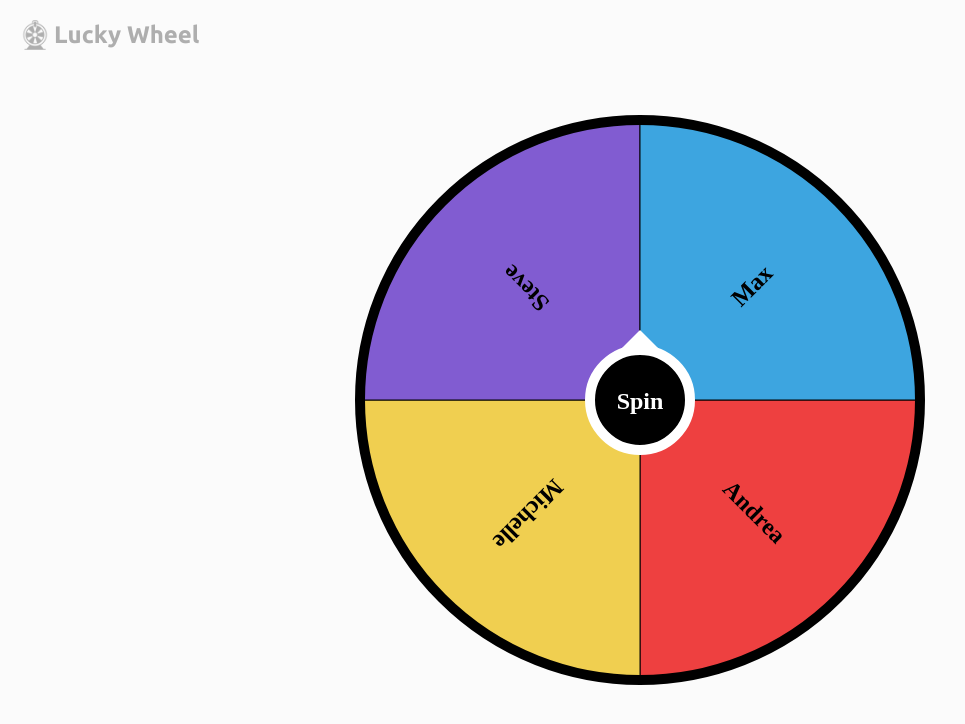
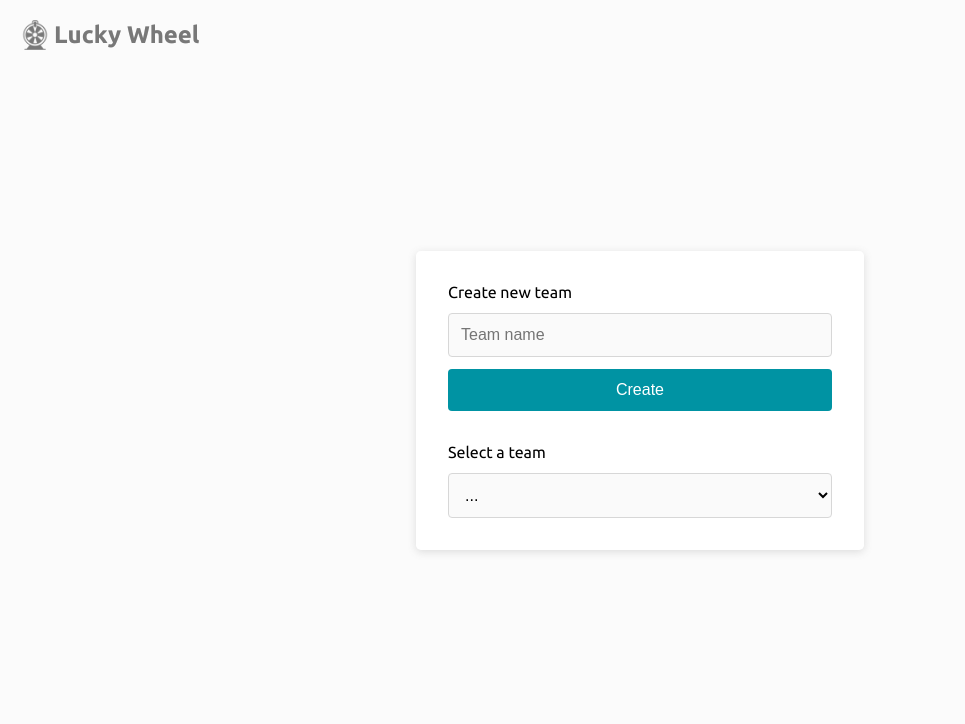
Before and after one commit to fabiansefranek/scrumtoolset, a React (Create React App) app in the folder client/: page /luckywheel in a window 1280 px wide. Shown: the top 724 px of the page, without its empty margins (0-965 px from the left). Built offline with nearby package versions, Linux system fonts and the light colour scheme.

Commit message:
feat(frontend): implement lucky wheel configuration screen prototype

```diff
--- /dev/null
+++ b/client/src/components/LuckyWheelConfigurationScreen.tsx
@@ -0,0 +1,212 @@
+import { ChangeEvent, Fragment, useRef, useState } from "react";
+import styled from "styled-components";
+import { useLanguage } from "../hooks/useLanguage";
+import { Button } from "./Button";
+
+function convertLinesToUserStoryArray(lines: string): string[] | undefined {
+    if (lines.length === 0) return [];
+    /*return lines
+        .trim()
+        .split("\n")
+        .map((line: string) => ({
+            name: line.split(";")[0],
+            content: line.split(";")[1],
+        }));*/
+}
+
+type Props = {};
+
+function LuckyWheelConfigurationScreen(props: Props) {
+    const [choose, setChoose] = useState<boolean>(false);
+    const selectedTeamRef = useRef<HTMLSelectElement>(null);
+
+    const language = useLanguage();
+    return (
+        <Container>
+            <LogoContainer>
+                <Logo src={`${process.env.PUBLIC_URL}/wheel.png`} />
+                <LogoText>Lucky Wheel</LogoText>
+            </LogoContainer>
+            {!choose ? (
+                <InputContainer>
+                    <Text>Create new team</Text>
+                    <Input placeholder="Team name"></Input>
+                    <Button>Create</Button>
+                </InputContainer>
+            ) : null}
+            <InputContainer>
+                <Text>
+                    Select a team {choose ? " or " : null}
+                    {choose ? (
+                        <Link
+                            onClick={() => {
+                                setChoose(false);
+                                selectedTeamRef.current!.value = "";
+                            }}
+                        >
+                            create new team
+                        </Link>
+                    ) : null}
+                </Text>
+                <Select
+                    placeholder={language.strings.username}
+                    onChange={(event: ChangeEvent<HTMLSelectElement>) =>
+                        setChoose(true)
+                    }
+                    ref={selectedTeamRef}
+                    required
+                >
+                    <option value="" disabled selected>
+                        ...
+                    </option>
+                    <option value="1">Team 1</option>
+                    <option value="2">Team 2</option>
+                    <option value="3">Team 3</option>
+                </Select>
+            </InputContainer>
+            {choose ? (
+                <Fragment>
+                    <InputContainer>
+                        <Text>Delete selected team</Text>
+                        <Button secondary={true}>Delete</Button>
+                    </InputContainer>
+                    <InputContainer>
+                        <Text>Team members</Text>
+                        <Select
+                            placeholder={language.strings.username}
+                            onChange={(event: ChangeEvent<HTMLSelectElement>) =>
+                                console.log(event.target.value)
+                            }
+                            size={3}
+                        >
+                            <option value="1">Member 1</option>
+                            <option value="2">Member 2</option>
+                            <option value="3">Member 3</option>
+                            <option value="4">Member 4</option>
+                            <option value="5">Member 5</option>
+                        </Select>
+                        <ButtonContainer>
+                            <Button secondary={true} style={{ flex: 1 }}>
+                                Mark as absent
+                            </Button>
+                            <Button secondary={true} style={{ flex: 1 }}>
+                                Remove member
+                            </Button>
+                        </ButtonContainer>
+                    </InputContainer>
+                    <InputContainer>
+                        <Text>Add a member</Text>
+                        <Input placeholder="Name"></Input>
+                        <Button secondary={true}>Add</Button>
+                    </InputContainer>
+                    <InputContainer>
+                        <Text>Start the lucky wheel</Text>
+                        <Button>Start</Button>
+                    </InputContainer>
+                </Fragment>
+            ) : null}
+        </Container>
+    );
+}
+
+const Container = styled.div`
+    display: flex;
+    flex-direction: column;
+    gap: 2rem;
+    width: 30vw;
+    background-color: ${({ theme }) => theme.colors.secondaryBackground};
+    border-radius: 0.3rem;
+    box-shadow: ${({ theme }) =>
+        theme.name === "Light"
+            ? "rgba(99, 99, 99, 0.2) 0px 2px 8px 0px"
+            : null};
+    padding: 2rem;
+`;
+
+const InputContainer = styled.div`
+    display: flex;
+    flex-direction: column;
+    gap: 0.75rem;
+    font-size: 16px;
+`;
+
+const ButtonContainer = styled.div`
+    display: flex;
+    flex-direction: row;
+    gap: 0.5rem;
+`;
+
+const Text = styled.p`
+    margin: 0;
+    color: ${({ theme }) => theme.colors.text};
+    font-size: 16px;
+`;
+
+const Input = styled.input`
+    padding: 0.5rem;
+    background-color: ${(props) => props.theme.colors.inputBackground};
+    color: ${(props) => props.theme.colors.text};
+    border: ${(props) => props.theme.colors.border} 1px solid;
+    border-radius: 0.25rem;
+    padding: 0.75rem;
+    font-size: 16px;
+
+    &:focus {
+        outline: none;
+    }
+`;
+
+const Select = styled.select`
+    background-color: ${(props) => props.theme.colors.inputBackground};
+    color: ${(props) => props.theme.colors.text};
+    border: ${(props) => props.theme.colors.border} 1px solid;
+    border-radius: 0.25rem;
+    padding: 0.75rem;
+    font-size: 16px;
+`;
+
+const Link = styled.a`
+    color: ${(props) => props.theme.colors.text};
+    text-decoration: underline;
+    cursor: pointer;
+`;
+
+const TextArea = styled.textarea`
+    background-color: ${(props) => props.theme.colors.inputBackground};
+    color: ${(props) => props.theme.colors.text};
+    border: ${(props) => props.theme.colors.border} 1px solid;
+    border-radius: 0.25rem;
+    padding: 0.75rem;
+    resize: none;
+    font-family: inherit;
+
+    &:focus {
+        outline: none;
+    }
+`;
+
+const LogoContainer = styled.div`
+    position: absolute;
+    top: 20px;
+    left: 20px;
+    display: flex;
+    flex-direction: row;
+    gap: 0.25rem;
+    align-items: center;
+    user-select: none;
+    opacity: 0.3;
+`;
+
+const LogoText = styled.h2`
+    margin: 0;
+    color: ${({ theme }) => theme.colors.text};
+`;
+
+const Logo = styled.img`
+    width: 30px;
+    height: 30px;
+    filter: ${({ theme }) =>
+        theme.name === "Dark" ? "invert(1)" : "invert(0)"};
+`;
+
+export default LuckyWheelConfigurationScreen;
--- a/client/src/screens/LuckyWheel.tsx
+++ b/client/src/screens/LuckyWheel.tsx
@@ -5,6 +5,7 @@ import Wheel from "../components/Wheel";
 import { useState } from "react";
 import LuckyWheelPopup from "../components/LuckyWheelPopup";
 import { useLanguage } from "../hooks/useLanguage";
+import LuckyWheelConfigurationScreen from "../components/LuckyWheelConfigurationScreen";
 
 type Props = {
     theme: Theme;
@@ -13,12 +14,11 @@ type Props = {
 };
 
 function LuckyWheel(props: Props) {
-    const [segments] = useState<LuckyWheelSegment[]>([
-        { text: "Andrea", color: "#EE4040" },
+    const [segments] = useState<LuckyWheelSegment[] | undefined>(undefined);
+    /* { text: "Andrea", color: "#EE4040" },
         { text: "Michelle", color: "#F0CF50" },
         { text: "Steve", color: "#815CD1" },
-        { text: "Max", color: "#3DA5E0" },
-    ]);
+        { text: "Max", color: "#3DA5E0" },*/
     const [winner, setWinner] = useState<LuckyWheelSegment>(
         {} as LuckyWheelSegment
     );
@@ -33,6 +33,9 @@ function LuckyWheel(props: Props) {
                     <Logo src={`${process.env.PUBLIC_URL}/wheel.png`} />
                     <LogoText>Lucky Wheel</LogoText>
                 </LogoContainer>
+                {!segments ? (
+                    <LuckyWheelConfigurationScreen></LuckyWheelConfigurationScreen>
+                ) : (
                     <Wheel
                         segments={segments}
                         canvasSize={700}
@@ -43,6 +46,7 @@ function LuckyWheel(props: Props) {
                             setWinner(winnerSegment);
                         }}
                     />
+                )}
             </Container>
             {winner.text !== undefined ? (
                 <LuckyWheelPopup
```
Lines whose indentation alone changed are shown as unchanged.
